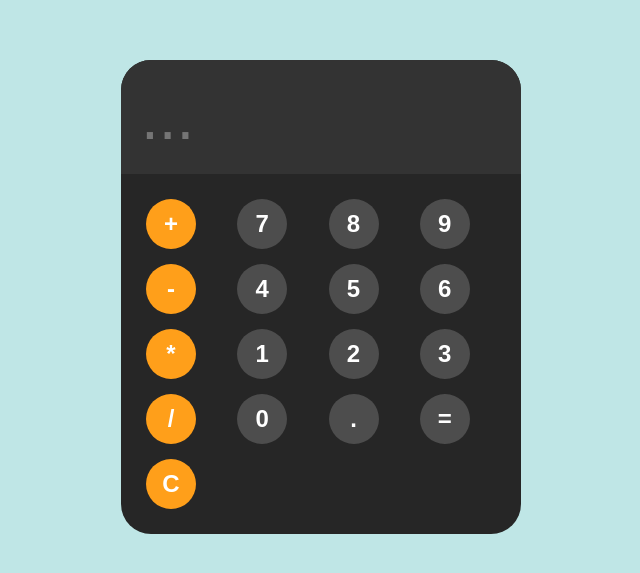
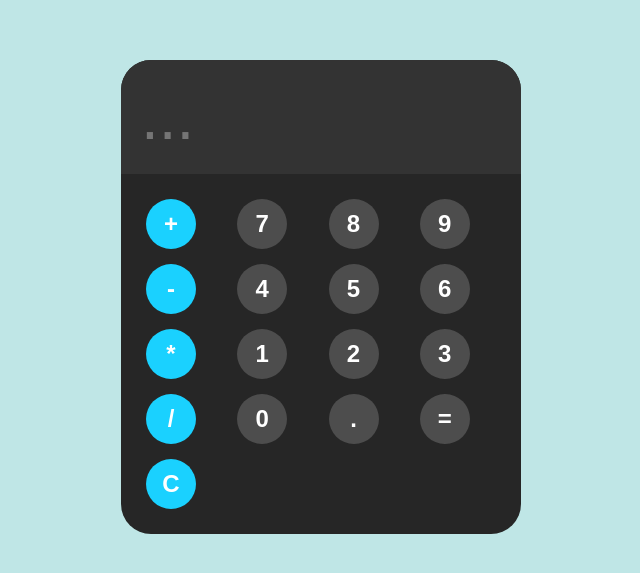
Before and after one commit to chitturihari/chotaWeb, a plain HTML site: page simpleCalc/index.html in a window 1280 px wide. Shown: the part 103-676 px from the top of the page, without its empty margins (319-959 px from the left). Drawn offline with Linux system fonts and the light colour scheme.

Commit message:
change in button color

```diff
--- a/simpleCalc/style.css
+++ b/simpleCalc/style.css
@@ -57,12 +57,12 @@ button:active {
 }
 
 .operator-btn {
-    background-color: hsl(35, 100%, 55%);
+    background-color: hsl(192, 100%, 55%);
 }
 
 .operator-btn:hover {
-    background-color: hsl(35, 100%, 65%);
+    background-color: hsl(192, 100%, 65%);
 }
 .operator-btn:active {
-    background-color: hsl(35, 100%, 75%);
+    background-color: hsl(194, 100%, 75%);
 }
```
